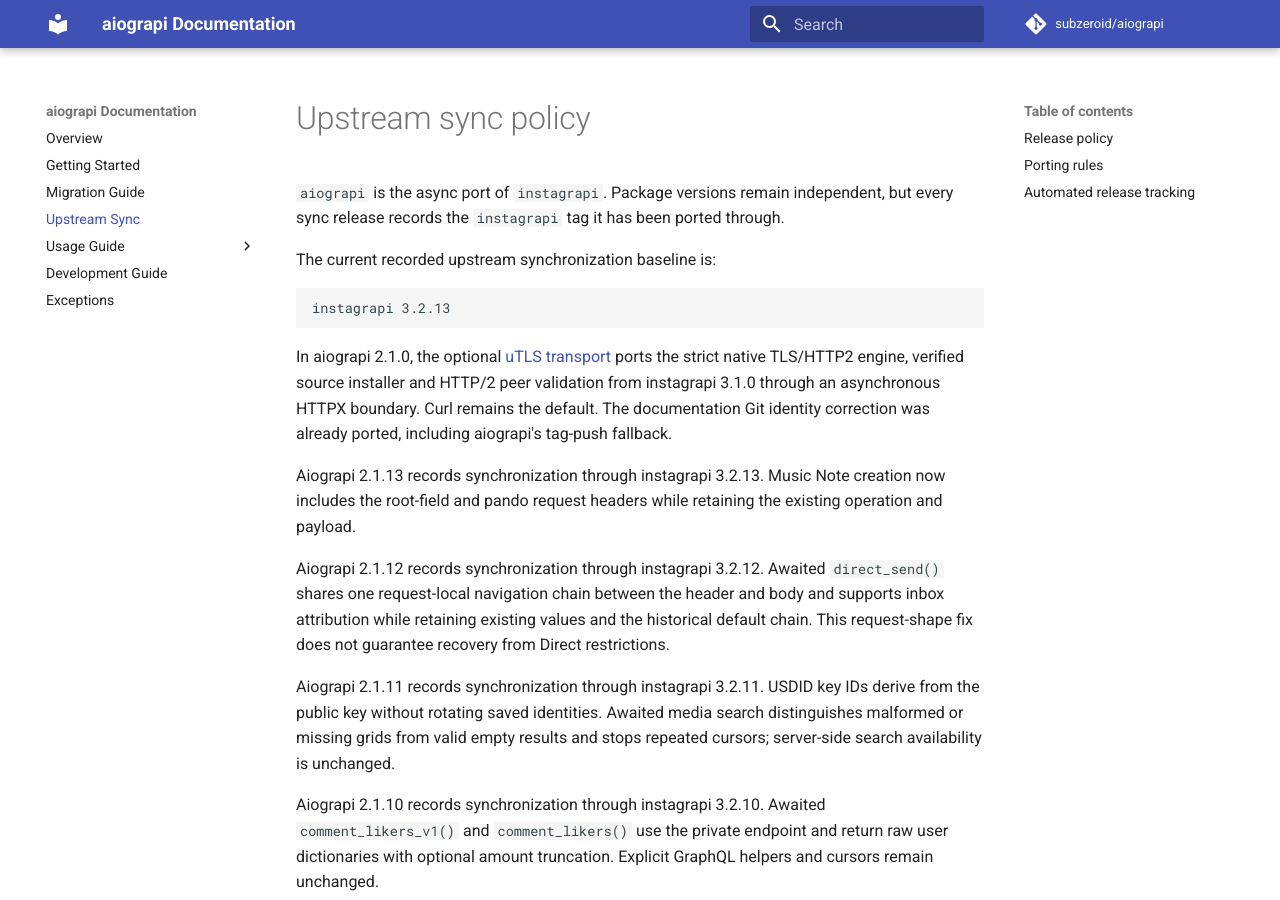
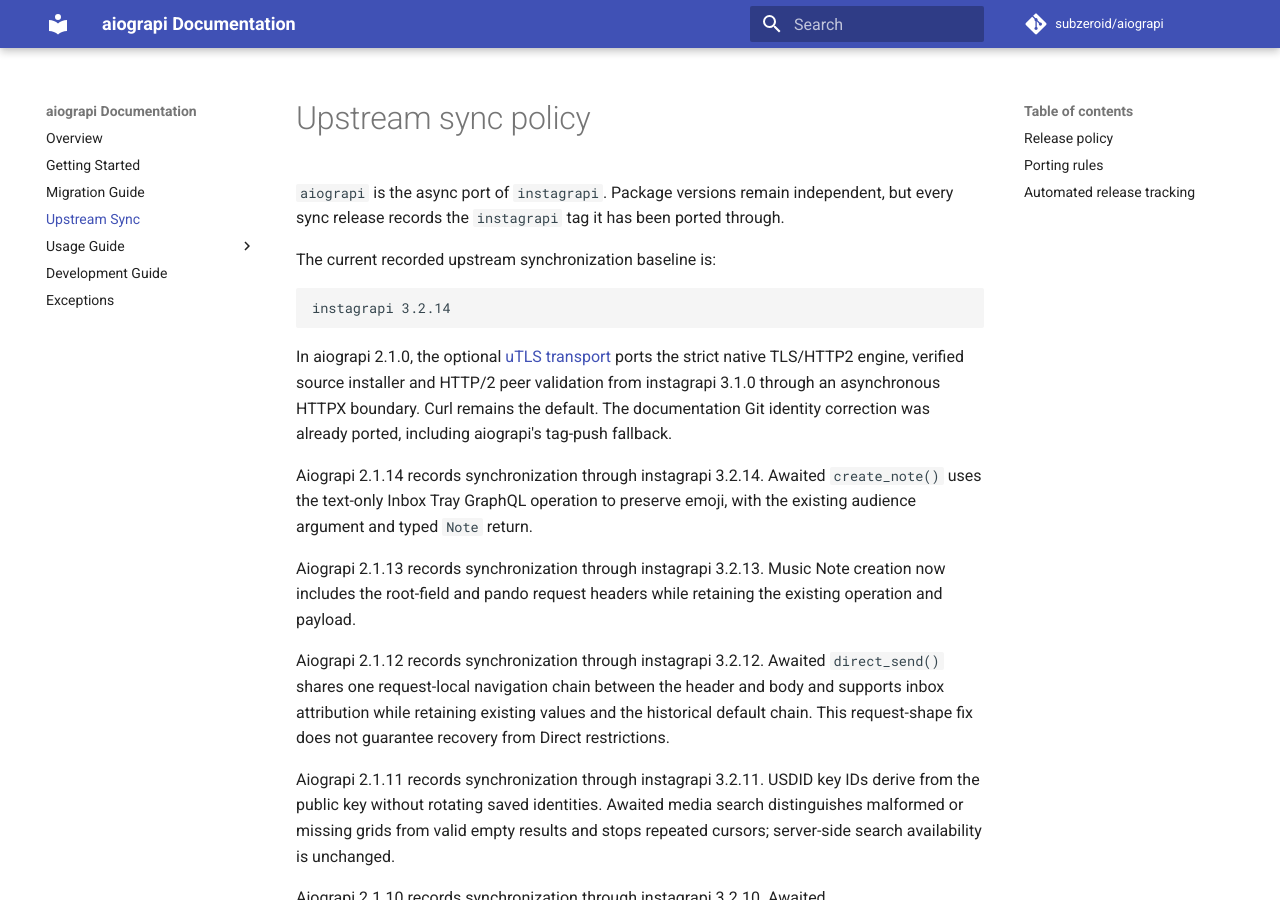
Before and after one commit to subzeroid/aiograpi, an MkDocs documentation site: the page built from docs/upstream-sync.md, in a window 1280 px wide and 900 px high. Built offline with MkDocs 1.6.1 and Material for MkDocs 9.7.7, drawn with Linux system fonts in a browser that asks for light colours; comment, search, counter and statistics services are not loaded; the version menu is left out; some of the changed text lies outside the part shown.

Commit message:
chore: release 2.1.14 (#560)
Release 2.1.14 with the text Note emoji preservation fix.

````diff
--- a/aiograpi/__init__.py
+++ b/aiograpi/__init__.py
@@ -48,7 +48,7 @@ from aiograpi.mixins.video import DownloadVideoMixin, UploadVideoMixin
 # Used as fallback logger if another is not provided.
 DEFAULT_LOGGER = logging.getLogger("aiograpi")
 
-__upstream_instagrapi_version__ = "3.2.13"
+__upstream_instagrapi_version__ = "3.2.14"
 
 
 class Client(
--- a/docs/upstream-sync.md
+++ b/docs/upstream-sync.md
@@ -5,10 +5,12 @@
 The current recorded upstream synchronization baseline is:
 
 ```text
-instagrapi 3.2.13
+instagrapi 3.2.14
 ```
 
 In aiograpi 2.1.0, the optional [uTLS transport](usage-guide/utls.md) ports the strict native TLS/HTTP2 engine, verified source installer and HTTP/2 peer validation from instagrapi 3.1.0 through an asynchronous HTTPX boundary. Curl remains the default. The documentation Git identity correction was already ported, including aiograpi's tag-push fallback.
+
+Aiograpi 2.1.14 records synchronization through instagrapi 3.2.14. Awaited `create_note()` uses the text-only Inbox Tray GraphQL operation to preserve emoji, with the existing audience argument and typed `Note` return.
 
 Aiograpi 2.1.13 records synchronization through instagrapi 3.2.13. Music Note creation now includes the root-field and pando request headers while retaining the existing operation and payload.
 
@@ -84,6 +86,7 @@ Aiograpi 2.1.0 includes cookie-only session identity restoration and the documen
 | 3.2.11 | 2.1.11 | Public-key-derived USDID key IDs, explicit media-search grid errors and repeated-cursor termination. |
 | 3.2.12 | 2.1.12 | Request-local Direct navigation header/body alignment, optional custom chains and inbox attribution; historical default chain retained. |
 | 3.2.13 | 2.1.13 | Music Note root-field and pando request headers; existing operation and payload retained. |
+| 3.2.14 | 2.1.14 | Text Note emoji preservation through Inbox Tray GraphQL; audience and typed return preserved. |
 
 See the [login migration guide](usage-guide/login-migration.md) for the current defaults and compatibility options. From aiograpi 2.0.3, `login()` follows an explicit fallback instruction returned by Instagram; it does not retry every failed CAA login through the legacy endpoint.
 
--- a/pyproject.toml
+++ b/pyproject.toml
@@ -4,7 +4,7 @@ build-backend = "setuptools.build_meta"
 
 [project]
 name = "aiograpi"
-version = "2.1.13"
+version = "2.1.14"
 authors = [
     { name = "Mark Subzeroid", email = "143403577+subzeroid@users.noreply.github.com" },
 ]
````
Also changed, not shown: CHANGELOG.md (+5 -1 lines), 2 other files.
